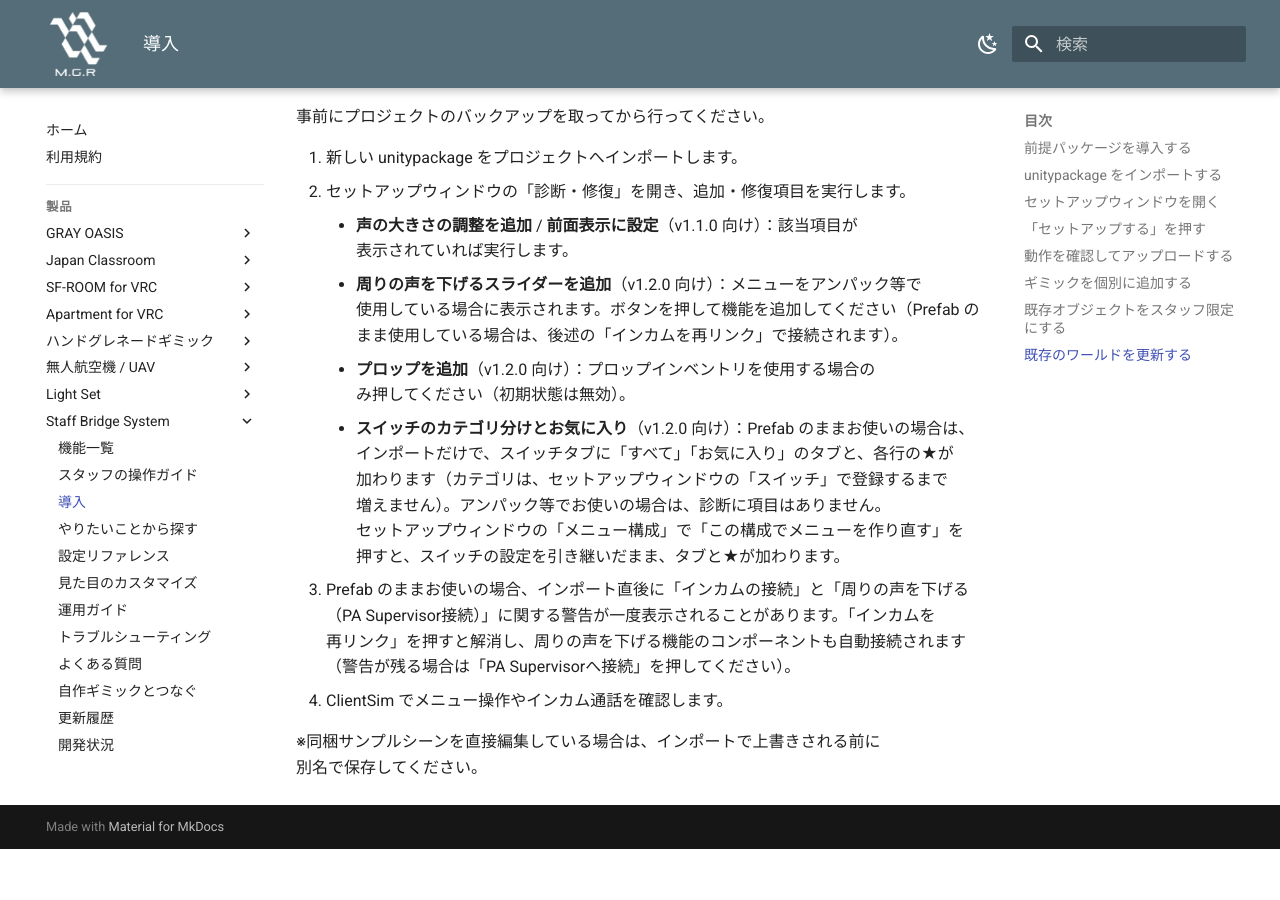
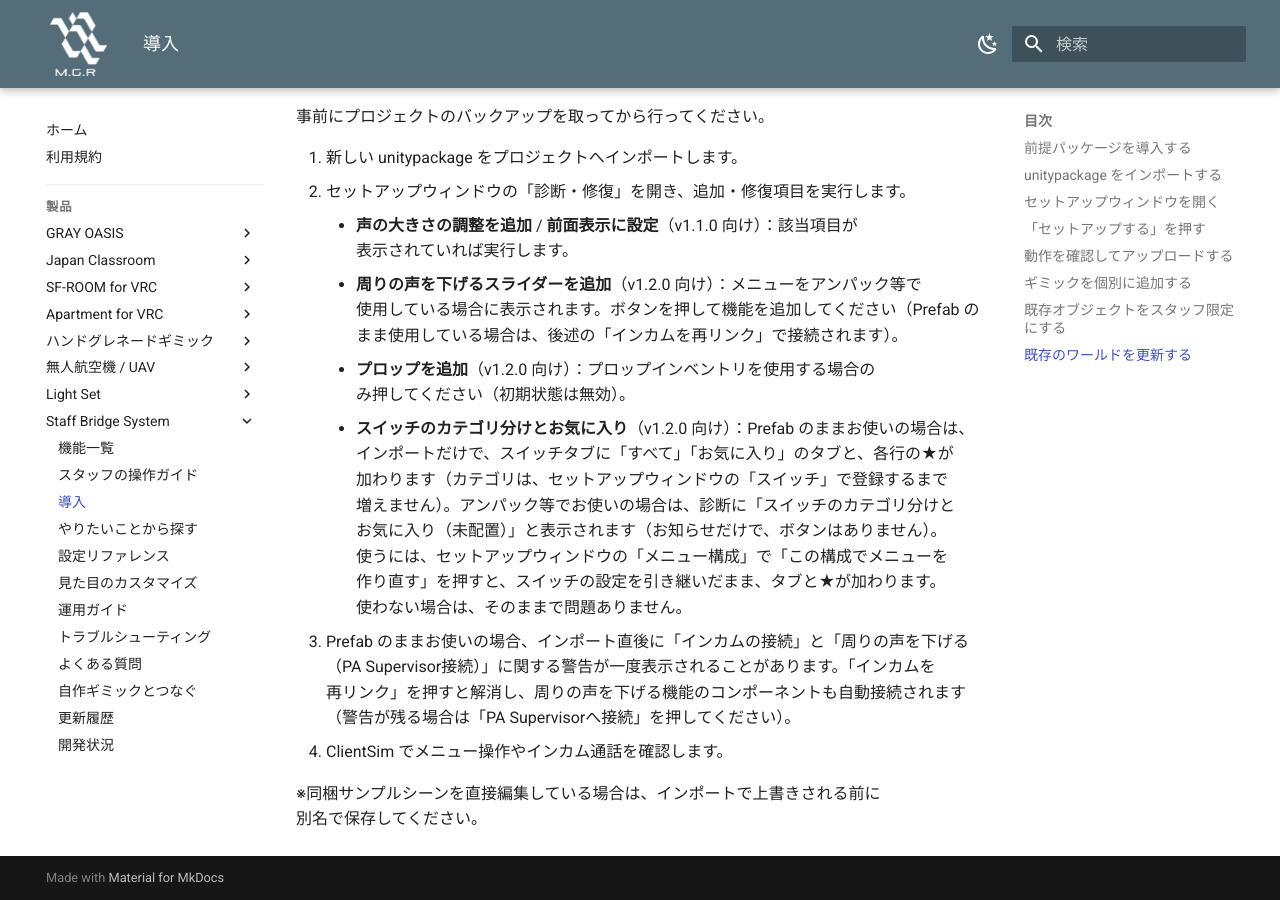
Before and after one commit to MAGURO-git/ProductArchive, an MkDocs documentation site: the page built from docs/staff-bridge-system/install.md, in a window 1280 px wide and 900 px high, scrolled down 3725 px. Built offline with MkDocs 1.6.1 and Material for MkDocs 9.7.7, drawn with Linux system fonts in a browser that asks for light colours; before the commit the page ends 4574 px from its top, so only the background shows below that.

Commit message:
SBS マニュアル: アンパック等のメニューには、診断に「未配置」の知らせが出ることを書く
Co-Authored-By: Claude Sonnet 5.5 <noreply@anthropic.com>

```diff
--- a/docs/staff-bridge-system/install.md
+++ b/docs/staff-bridge-system/install.md
@@ -123,7 +123,7 @@ Hierarchyでオブジェクトを選択し、右クリック > **GameObject > MG
     - **声の大きさの調整を追加** / **前面表示に設定**（v1.1.0 向け）：該当項目が表示されていれば実行します。
     - **周りの声を下げるスライダーを追加**（v1.2.0 向け）：メニューをアンパック等で使用している場合に表示されます。ボタンを押して機能を追加してください（Prefab のまま使用している場合は、後述の「インカムを再リンク」で接続されます）。
     - **プロップを追加**（v1.2.0 向け）：プロップインベントリを使用する場合のみ押してください（初期状態は無効）。
-    - **スイッチのカテゴリ分けとお気に入り**（v1.2.0 向け）：Prefab のままお使いの場合は、インポートだけで、スイッチタブに「すべて」「お気に入り」のタブと、各行の★が加わります（カテゴリは、セットアップウィンドウの「スイッチ」で登録するまで増えません）。アンパック等でお使いの場合は、診断に項目はありません。セットアップウィンドウの「メニュー構成」で「この構成でメニューを作り直す」を押すと、スイッチの設定を引き継いだまま、タブと★が加わります。
+    - **スイッチのカテゴリ分けとお気に入り**（v1.2.0 向け）：Prefab のままお使いの場合は、インポートだけで、スイッチタブに「すべて」「お気に入り」のタブと、各行の★が加わります（カテゴリは、セットアップウィンドウの「スイッチ」で登録するまで増えません）。アンパック等でお使いの場合は、診断に「スイッチのカテゴリ分けとお気に入り（未配置）」と表示されます（お知らせだけで、ボタンはありません）。使うには、セットアップウィンドウの「メニュー構成」で「この構成でメニューを作り直す」を押すと、スイッチの設定を引き継いだまま、タブと★が加わります。使わない場合は、そのままで問題ありません。
 3. Prefab のままお使いの場合、インポート直後に「インカムの接続」と「周りの声を下げる（PA Supervisor接続）」に関する警告が一度表示されることがあります。「インカムを再リンク」を押すと解消し、周りの声を下げる機能のコンポーネントも自動接続されます（警告が残る場合は「PA Supervisorへ接続」を押してください）。
 4. ClientSim でメニュー操作やインカム通話を確認します。
 
```
